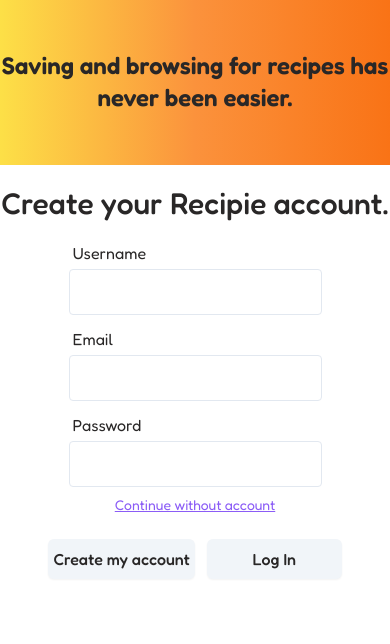
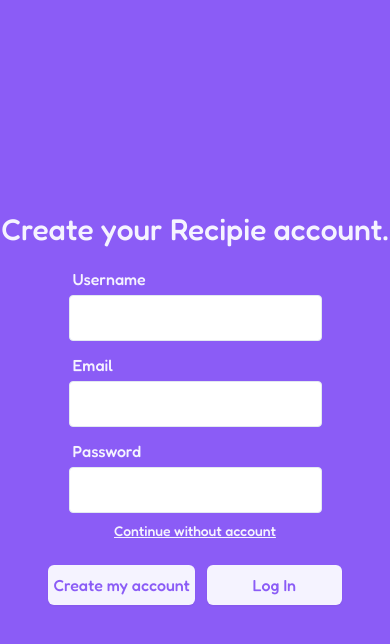
Before and after one commit to ajdinhusetovic/recipi, a React (Vite) app in the folder client/: page /register in a window 390 px wide. Shown: the top 644 px of the page. Built offline with nearby package versions, Linux system fonts and the light colour scheme.

Commit message:
change colors

```diff
--- a/client/src/components/InputComponent.tsx
+++ b/client/src/components/InputComponent.tsx
@@ -12,8 +12,10 @@ const InputComponent: React.FC<InputComponentProps> = ({
   onChange,
 }) => {
   return (
-    <div className="flex flex-col text-dark-text">
-      <label className=" p-1">{label}</label>
+    <div className="flex flex-col">
+      <label className="text-violet-50 xl:text-dark-text font-medium p-1">
+        {label}
+      </label>
       <input
         type={type}
         onChange={onChange}
--- a/client/src/pages/Login.tsx
+++ b/client/src/pages/Login.tsx
@@ -59,14 +59,14 @@ const Login = () => {
   };
 
   return (
-    <div className="flex flex-col xl:flex-row h-screen">
-      <div className="w-full h-1/4 xl:w-2/5 xl:h-full bg-gradient-to-l from-orange-500 via-orange-400 to-yellow-300 flex items-center justify-center xl:block xl:p-10">
+    <div className="flex flex-col xl:flex-row h-screen bg-violet-500 xl:bg-white">
+      <div className="hidden w-full h-1/4 xl:w-2/5 xl:h-full bg-gradient-to-l from-orange-500 via-orange-400 to-yellow-300 xl:block xl:p-10">
         <h1 className="text-2xl md:text-4xl text-center xl:text-left xl:text-7xl font-semibold xl:mt-24">
           Saving and browsing for recipes has never been easier.
         </h1>
       </div>
-      <div className="mt-10 md:mt-0 w-full h-full xl:w-3/5 xl:h-full flex flex-col items-center md:justify-center xl:p-10">
-        <h1 className="text-3xl md:text-4xl font-medium xl:text-5xl text-center xl:p-14">
+      <div className="mt-10 md:mt-0 w-full h-full xl:w-3/5 xl:h-full flex flex-col items-center justify-center xl:p-10">
+        <h1 className="text-3xl md:text-4xl font-medium xl:text-5xl text-center xl:p-14 text-violet-50 xl:text-dark-text">
           Log In To Your Recipie Account.
         </h1>
         <form
@@ -83,7 +83,10 @@ const Login = () => {
             type="password"
             onChange={(e) => setPassword(e.target.value)}
           />
-          <a href="/" className="underline text-violet-500 text-sm">
+          <a
+            href="/"
+            className="underline text-violet-50 xl:text-violet-500 font-medium text-sm"
+          >
             Continue without account
           </a>
           <div className="flex items-center justify-center gap-3 w-11/12 md:w-full">
@@ -91,7 +94,7 @@ const Login = () => {
               onClick={() => navigate("/register")}
               size="lg"
               variant="secondary"
-              className="text-1xl mt-4 text-dark-text w-1/2"
+              className="text-1xl mt-4 text-violet-500 w-1/2 bg-violet-50"
             >
               Create my account
             </Button>
@@ -99,7 +102,7 @@ const Login = () => {
               type="submit"
               size="lg"
               variant="secondary"
-              className="text-1xl mt-4 text-dark-text w-1/2"
+              className="text-1xl mt-4 text-violet-500 w-1/2 bg-violet-50"
             >
               Log In
             </Button>
--- a/client/src/pages/Register.tsx
+++ b/client/src/pages/Register.tsx
@@ -55,14 +55,14 @@ const Register = () => {
   };
 
   return (
-    <div className="flex flex-col xl:flex-row h-screen">
-      <div className="w-full h-1/4 xl:w-2/5 xl:h-full bg-gradient-to-l from-orange-500 via-orange-400 to-yellow-300 flex items-center justify-center xl:block xl:p-10">
-        <h1 className="text-2xl md:text-4xl text-center xl:text-left xl:text-7xl font-semibold xl:mt-24">
+    <div className="flex flex-col xl:flex-row h-screen bg-violet-500 xl:bg-white">
+      <div className=" hidden w-full h-1/4 xl:w-2/5 xl:h-full bg-gradient-to-l from-orange-500 via-orange-400 to-yellow-300 items-center justify-center xl:block xl:p-10">
+        <h1 className="text-2xl md:text-3xl text-center xl:text-left xl:text-7xl font-semibold xl:mt-24">
           Saving and browsing for recipes has never been easier.
         </h1>
       </div>
-      <div className="mt-5 md:mt-0 w-full h-full xl:w-3/5 xl:h-full flex flex-col items-center md:justify-center xl:p-10">
-        <h1 className="text-3xl md:text-4xl font-medium xl:text-5xl text-center xl:p-14">
+      <div className="mt-5 md:mt-10 lg:mt-0 w-full h-full xl:w-3/5 xl:h-full flex flex-col items-center justify-center xl:p-10">
+        <h1 className="text-3xl md:text-4xl font-medium xl:text-5xl text-center xl:p-14 text-violet-50 xl:text-dark-text">
           Create your Recipie account.
         </h1>
         <form
@@ -84,7 +84,10 @@ const Register = () => {
             type="password"
             onChange={(e) => setPassword(e.target.value)}
           />
-          <a href="/" className="underline text-violet-500 text-sm">
+          <a
+            href="/"
+            className="underline text-violet-50 xl:text-violet-500 font-medium text-sm"
+          >
             Continue without account
           </a>
           <div className="flex items-center justify-center gap-3 w-11/12 md:w-full mb-12">
@@ -92,7 +95,7 @@ const Register = () => {
               type="submit"
               size="lg"
               variant="secondary"
-              className="text-1xl mt-4 text-dark-text w-1/2"
+              className="text-1xl mt-4 text-violet-500 w-1/2 bg-violet-50"
             >
               Create my account
             </Button>
@@ -100,7 +103,7 @@ const Register = () => {
               onClick={() => navigate("/login")}
               size="lg"
               variant="secondary"
-              className="text-1xl mt-4 text-dark-text w-1/2"
+              className="text-1xl mt-4 text-violet-500 w-1/2 bg-violet-50"
             >
               Log In
             </Button>
```
